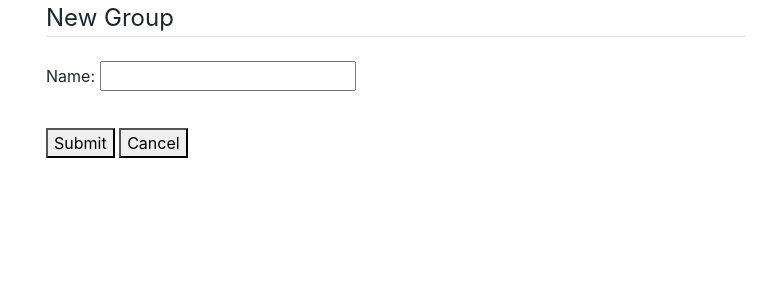
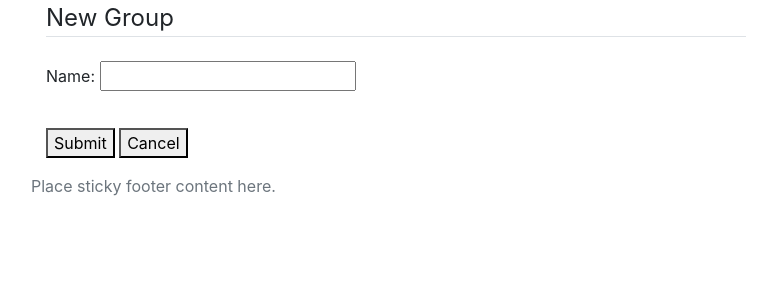
Before and after one commit to vickyjnv/vignanblogpost, a Django app: page /group/new/ in a window 1280 px wide. Shown: the part 56-356 px from the top of the page, without its empty margins (54-831 px from the left). Run offline with Django 3.2, Linux system fonts and the light colour scheme; the first user in the database is signed in; some libraries are stand-ins or nearby versions.

Commit message:
Data flus

```diff
--- a/templates/post/header.html
+++ b/templates/post/header.html
@@ -55,5 +55,11 @@
         </div>
       </div>
     </main>
+
+    <footer >
+      <div class="container">
+        <span class="text-muted">Place sticky footer content here.</span>
+      </div>
+    </footer>
 </body>
 </html>
--- a/templates/post/index.html
+++ b/templates/post/index.html
@@ -1,6 +1,7 @@
 {% extends "post/header.html"%}
 {% block content %}
 
+</br>
 {% for post in posts %}
 
 <div class="card">
```
Also changed, not shown: db.sqlite3.
